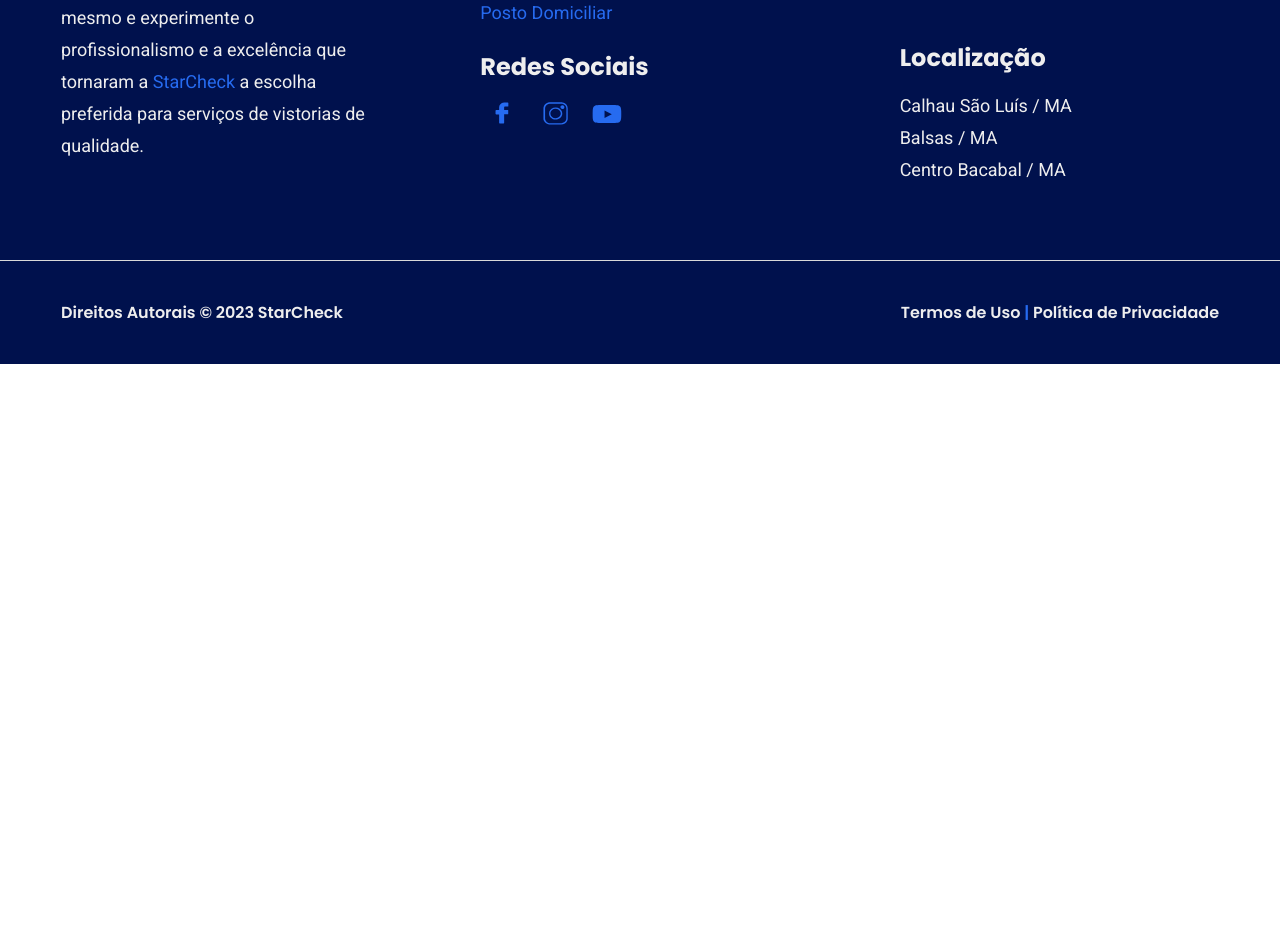
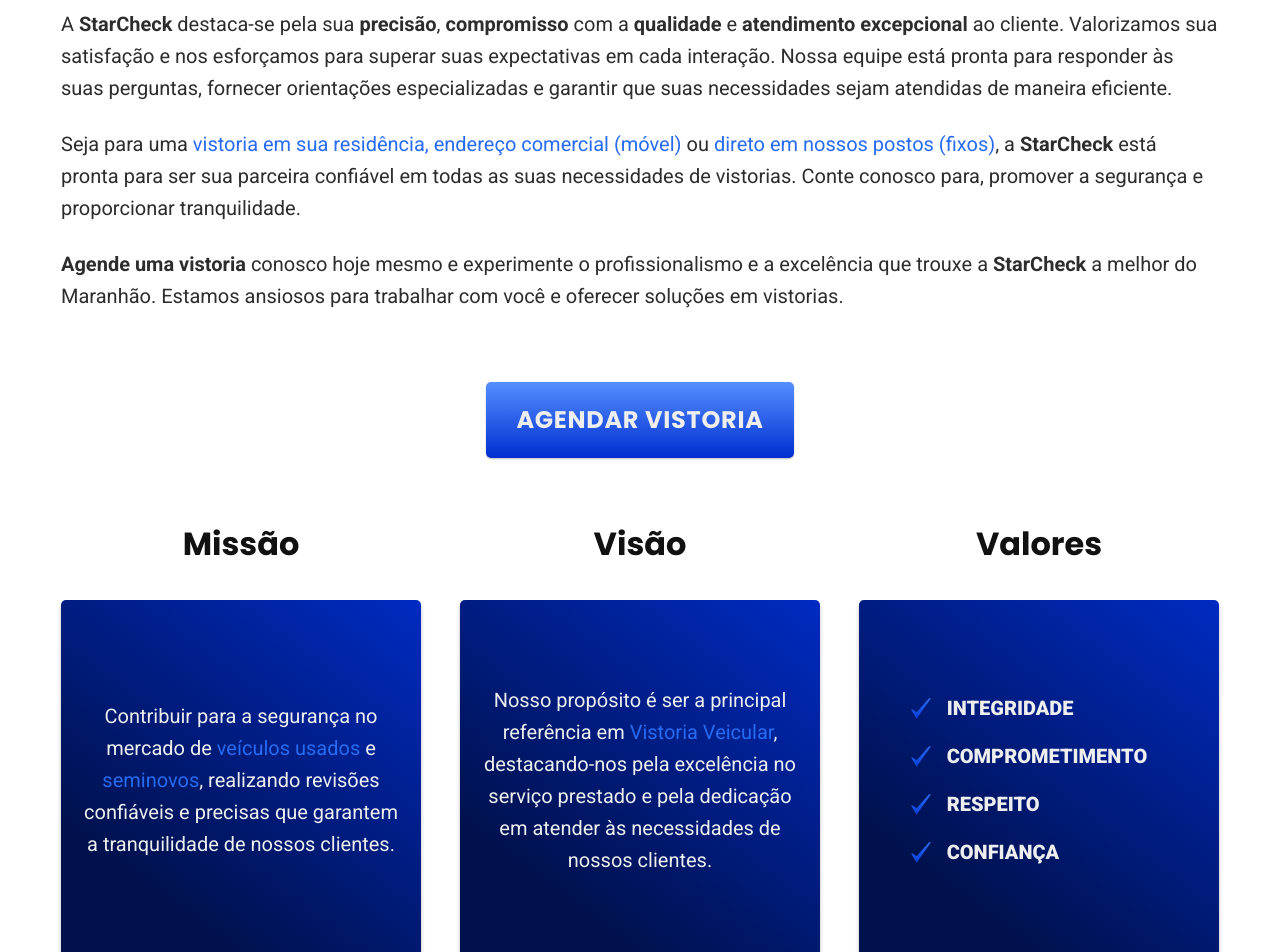
Before and after one commit to leonardobl/form-front, a React (Create React App) app: page / in a window 1280 px wide. Shown: the part 1160-2112 px from the top of the page. Before the commit the page ends 1524 px from the top, so only its background shows below. Built offline with nearby package versions, Linux system fonts and the light colour scheme.

Commit message:
criacao da sectio about

```diff
--- a/src/components/Templates/HomeTemplate/index.tsx
+++ b/src/components/Templates/HomeTemplate/index.tsx
@@ -8,20 +8,21 @@
     <LayoutTemplate>
       <S.Container>
         <S.SectioStarCheck>
+          <S.SectioStarCheckContent>
             <S.SectioStarCheckLeftSide>
               <S.SectioStarCheckLeftSideWrapper>
-              <h1>
+                <S.Title>
                   Star{" "}
                   <span>
                     Check{" "}
                     <img src="assets/imgs/check-icon.svg" alt="icone check" />
                   </span>
-              </h1>
+                </S.Title>
 
                 <p>
                   Bem-vindo à StarCheck, sua empresa de Vistoria Veicular,
-                especializada em fornecer análises precisas e fornecidas do seu
-                veículo, garantindo segurança e complementos.
+                  especializada em fornecer análises precisas e fornecidas do
+                  seu veículo, garantindo segurança e complementos.
                   <span>Vistoria Veicularh</span>
                 </p>
                 <ButtonHome>AGENDAR VISTORIA</ButtonHome>
@@ -32,7 +33,96 @@
                 <img src="assets/imgs/Rectangle.png" alt="foto mecanico" />
               </S.SectioStarCheckRightSideWrapper>
             </S.SectioStarCheckRightSide>
+          </S.SectioStarCheckContent>
         </S.SectioStarCheck>
+        <S.SectionAbout>
+          <S.SectionAboutContent>
+            <S.Title>
+              Sobre
+              <span>
+                Nós <img src="assets/imgs/check-icon.svg" alt="icone check" />
+              </span>
+            </S.Title>
+            <S.TextDefault>
+              A <S.TextStrong>StarCheck</S.TextStrong> destaca-se pela sua{" "}
+              <S.TextStrong>precisão</S.TextStrong>,{" "}
+              <S.TextStrong>compromisso</S.TextStrong> com a{" "}
+              <S.TextStrong>qualidade</S.TextStrong> e{" "}
+              <S.TextStrong>atendimento excepcional</S.TextStrong> ao cliente.
+              Valorizamos sua satisfação e nos esforçamos para superar suas
+              expectativas em cada interação. Nossa equipe está pronta para
+              responder às suas perguntas, fornecer orientações especializadas e
+              garantir que suas necessidades sejam atendidas de maneira
+              eficiente.
+            </S.TextDefault>
+            <S.TextDefault>
+              Seja para uma{" "}
+              <S.TextBlue>
+                vistoria em sua residência, endereço comercial (móvel)
+              </S.TextBlue>{" "}
+              ou <S.TextBlue>direto em nossos postos (fixos)</S.TextBlue>, a{" "}
+              <S.TextStrong>StarCheck</S.TextStrong> está pronta para ser sua
+              parceira confiável em todas as suas necessidades de vistorias.
+              Conte conosco para, promover a segurança e proporcionar
+              tranquilidade.
+            </S.TextDefault>
+            <S.TextDefault>
+              <S.TextStrong>Agende uma vistoria</S.TextStrong> conosco hoje
+              mesmo e experimente o profissionalismo e a excelência que trouxe a{" "}
+              <S.TextStrong>StarCheck </S.TextStrong>a melhor do Maranhão.
+              Estamos ansiosos para trabalhar com você e oferecer soluções em
+              vistorias.
+            </S.TextDefault>
+
+            <ButtonHome>AGENDAR VISTORIA</ButtonHome>
+
+            <S.SectionCards>
+              <S.WrapperCard>
+                <h3>Missão</h3>
+                <S.Card>
+                  <p>
+                    Contribuir para a segurança no mercado de{" "}
+                    <S.TextBlue>veículos usados </S.TextBlue>
+                    ​​e <S.TextBlue>seminovos</S.TextBlue>, realizando revisões
+                    confiáveis ​​e precisas que garantem a tranquilidade de
+                    nossos clientes.
+                  </p>
+                </S.Card>
+              </S.WrapperCard>
+
+              <S.WrapperCard>
+                <h3>Visão</h3>
+                <S.Card>
+                  <p>
+                    Nosso propósito é ser a principal referência em{" "}
+                    <S.TextBlue>Vistoria Veicular</S.TextBlue>, destacando-nos
+                    pela excelência no serviço prestado e pela dedicação em
+                    atender às necessidades de nossos clientes.
+                  </p>
+                </S.Card>
+              </S.WrapperCard>
+
+              <S.WrapperCard>
+                <h3>Valores</h3>
+                <S.Card>
+                  <S.Grid gridTemplate=".2fr 1fr" gap="16px">
+                    <img src="assets/imgs/check-icon.svg" alt="" />
+                    <h4>INTEGRIDADE</h4>
+
+                    <img src="assets/imgs/check-icon.svg" alt="" />
+                    <h4>COMPROMETIMENTO</h4>
+
+                    <img src="assets/imgs/check-icon.svg" alt="" />
+                    <h4>RESPEITO</h4>
+
+                    <img src="assets/imgs/check-icon.svg" alt="" />
+                    <h4>CONFIANÇA</h4>
+                  </S.Grid>
+                </S.Card>
+              </S.WrapperCard>
+            </S.SectionCards>
+          </S.SectionAboutContent>
+        </S.SectionAbout>
       </S.Container>
     </LayoutTemplate>
   );
--- a/src/components/Templates/HomeTemplate/styles.ts
+++ b/src/components/Templates/HomeTemplate/styles.ts
@@ -1,19 +1,23 @@
 import styled, { css } from "styled-components";
 
 export const Container = styled.div`
+  ${({ theme: { space } }) => css``}
+`;
+
+export const SectioStarCheckContent = styled.div`
   ${({ theme: { space } }) => css`
-    background: #eee;
-    height: 720px;
-    padding-top: 90px;
+    max-width: ${space.medio};
+    margin: 0 auto;
+    display: flex;
+    height: 100%;
   `}
 `;
 
 export const SectioStarCheck = styled.div`
   ${({ theme: { space } }) => css`
-    max-width: ${space.medio};
-    margin: 0 auto;
-    display: flex;
-    height: 100%;
+    background: #eee;
+    height: 720px;
+    padding-top: 90px;
   `}
 `;
 
@@ -25,11 +29,7 @@
   `}
 `;
 
-export const SectioStarCheckLeftSideWrapper = styled.div`
-  ${({ theme: { space } }) => css`
-    max-width: 80%;
-
-    h1 {
+export const Title = styled.h2`
   color: #111;
   font-family: "Poppins";
   font-size: 72px;
@@ -41,7 +41,11 @@
   span {
     display: block;
   }
-    }
+`;
+
+export const SectioStarCheckLeftSideWrapper = styled.div`
+  ${({ theme: { space } }) => css`
+    max-width: 80%;
 
     p {
       color: #2d2d2d;
@@ -101,3 +105,108 @@
     }
   `}
 `;
+
+export const SectionAbout = styled.div`
+  padding: 120px 0;
+`;
+
+export const SectionAboutContent = styled.div`
+  ${({ theme: { space } }) => css`
+    max-width: ${space.medio};
+    margin: 0 auto;
+
+    button {
+      margin: 0 auto;
+      display: block;
+      margin: 70px auto;
+    }
+  `}
+`;
+
+export const TextBlue = styled.span`
+  color: #266bf0;
+`;
+
+export const TextDefault = styled.p`
+  margin-bottom: 24px;
+  color: #2d2d2d;
+  font-family: Roboto;
+  font-size: 20px;
+  font-style: normal;
+  font-weight: 400;
+  line-height: 32px; /* 160% */
+`;
+
+export const TextStrong = styled.span`
+  font-weight: 700;
+`;
+
+export const SectionCards = styled.div`
+  display: flex;
+  justify-content: space-between;
+`;
+
+export const WrapperCard = styled.div`
+  width: max-content;
+
+  h3 {
+    color: #111;
+    text-align: center;
+    font-family: "Poppins";
+    font-size: 32px;
+    font-style: normal;
+    font-weight: 700;
+    line-height: 32px;
+    margin-bottom: 40px;
+  }
+
+  h4 {
+    color: #eee;
+    font-family: "Roboto";
+    font-size: 20px;
+    font-style: normal;
+    font-weight: 800;
+    line-height: 32px;
+  }
+`;
+
+export const Grid = styled.div<{ gridTemplate: string; gap: string }>`
+  ${({ gridTemplate, gap }) => css`
+    display: grid;
+    grid-template-columns: ${gridTemplate};
+    gap: ${gap};
+
+    img {
+      display: block;
+      width: 20px;
+      margin-top: 6px;
+    }
+  `}
+`;
+
+export const Card = styled.div`
+  display: flex;
+  align-items: center;
+  justify-content: center;
+  width: 360px;
+  height: 360px;
+  padding: 0 18px;
+  border-radius: 5px;
+  background: linear-gradient(
+    217deg,
+    #00186d -10.67%,
+    #002ed1 -10.66%,
+    #00114d 78.45%
+  );
+  box-shadow: 0px 4px 4px 0px rgba(0, 0, 0, 0.25);
+
+  p {
+    color: #eee;
+    text-align: center;
+    font-family: "Roboto";
+    font-size: 20px;
+    font-style: normal;
+    font-weight: 400;
+    line-height: 32px;
+  }
+`;
```
Lines whose indentation alone changed are shown as unchanged.
